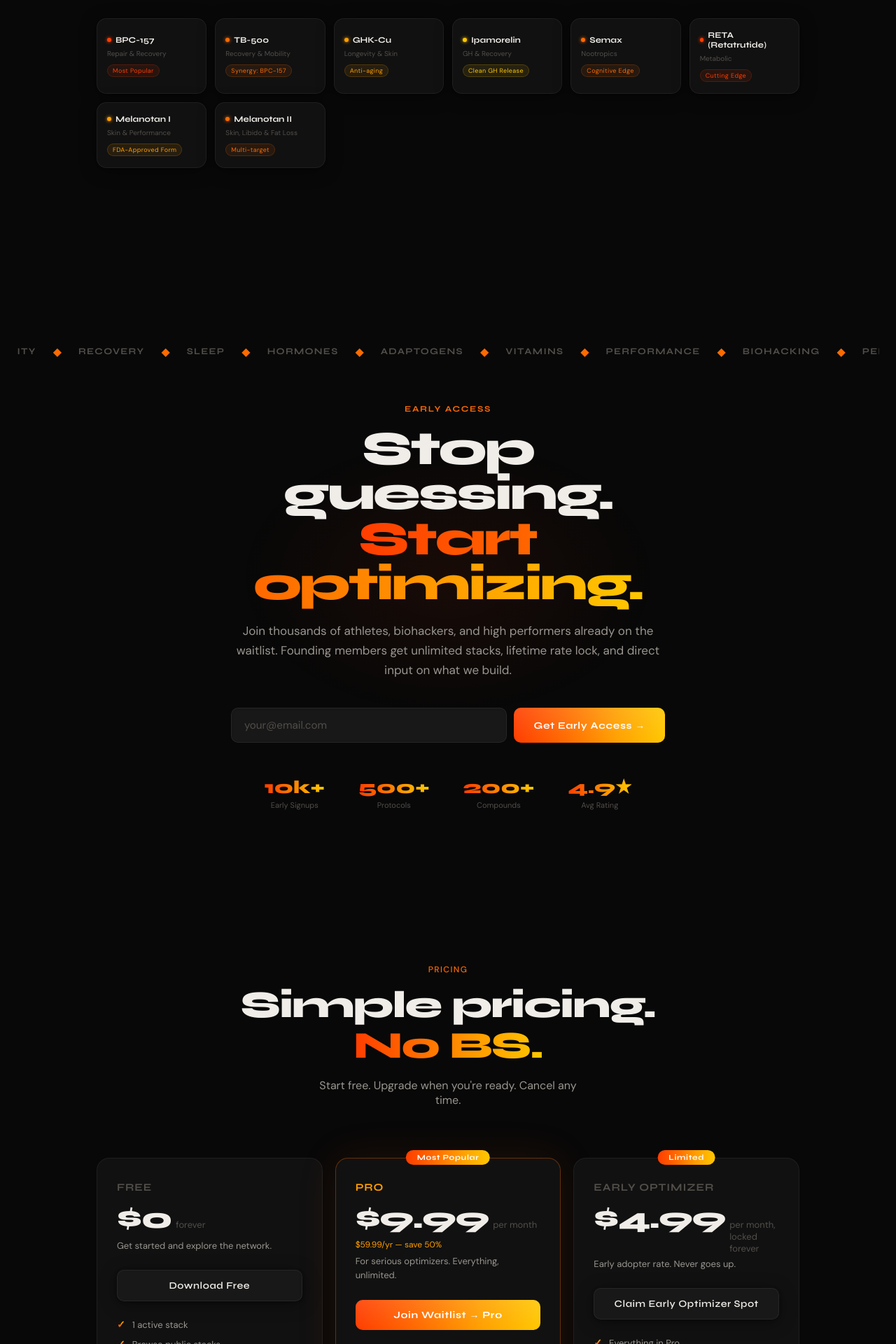
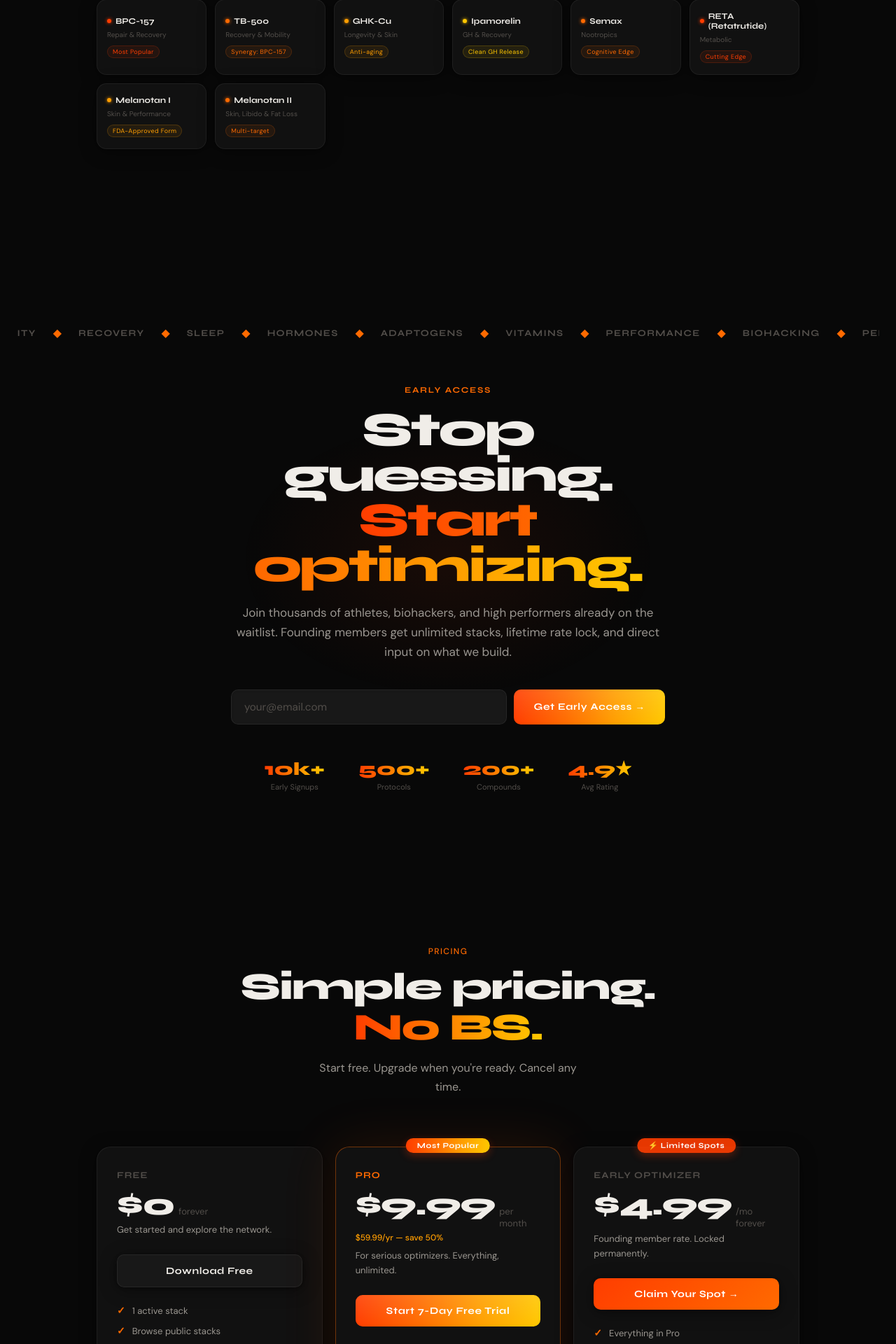
Before and after one commit to devluca999/stackr-landing-page, a Next.js app: page / in a window 1280 px wide. Shown: the part 5793-7713 px from the top of the page at 70% size. Built offline with nearby package versions, Linux system fonts and the light colour scheme.

Commit message:
fix: light mode compound cards, pricing CTAs and compare table, glossary section id

```diff
--- a/components/sections/Glossary.tsx
+++ b/components/sections/Glossary.tsx
@@ -82,55 +82,103 @@ export default function Glossary() {
   const selected = PEPTIDES.find(p=>p.name===active);
 
   return (
-    <section style={{padding:"120px 48px",maxWidth:1100,margin:"0 auto"}}>
-      <div style={{textAlign:"center",marginBottom:64}}>
-        <p style={{fontFamily:"DM Sans,sans-serif",fontSize:12,fontWeight:500,letterSpacing:"0.12em",color:"var(--flame-2)",textTransform:"uppercase",marginBottom:14}}>Compound Library</p>
-        <h2 className="font-display" style={{fontSize:"clamp(34px,5vw,54px)",fontWeight:800,color:"var(--text)",letterSpacing:"-0.03em",lineHeight:1.08}}>
+    <section id="compounds" style={{padding:"120px 48px", maxWidth:1100, margin:"0 auto"}}>
+      <div style={{textAlign:"center", marginBottom:64}}>
+        <p style={{fontFamily:"DM Sans,sans-serif", fontSize:12, fontWeight:500, letterSpacing:"0.12em", color:"var(--flame-2)", textTransform:"uppercase", marginBottom:14}}>Compound Library</p>
+        <h2 className="font-display" style={{fontSize:"clamp(34px,5vw,54px)", fontWeight:800, color:"var(--text)", letterSpacing:"-0.03em", lineHeight:1.08}}>
           Know your<br/><span className="flame-text">compounds.</span>
         </h2>
-        <p style={{fontFamily:"DM Sans,sans-serif",fontSize:16,color:"var(--text-secondary)",maxWidth:480,margin:"16px auto 0",lineHeight:1.65}}>
-          Every compound in Stackr comes with research-backed profiles — effects, dosing, cycles, and side effects. MT-I, MT-II, BPC-157, Semax and more.
+        <p style={{fontFamily:"DM Sans,sans-serif", fontSize:16, color:"var(--text-secondary)", maxWidth:480, margin:"16px auto 0", lineHeight:1.65}}>
+          Every compound in Stackr comes with research-backed profiles — effects, dosing, cycles, and side effects.
         </p>
       </div>
 
-      <div style={{display:"grid",gridTemplateColumns:"repeat(auto-fill,minmax(150px,1fr))",gap:12,marginBottom:32}}>
-        {PEPTIDES.map(p=>(
-          <button key={p.name} onClick={()=>{setActive(active===p.name?null:p.name);setTab("effects");}}
-            style={{padding:"16px 14px",borderRadius:14,background:active===p.name?"var(--surface-2)":"var(--surface)",
-              border:active===p.name?`1px solid ${p.color}40`:"1px solid var(--border)",
-              cursor:"pointer",textAlign:"left",transition:"all 0.2s",
-              boxShadow:active===p.name?`0 0 20px ${p.color}18`:"var(--shadow-card)"}}>
-            <div style={{display:"flex",alignItems:"center",gap:6,marginBottom:6}}>
-              <div style={{width:6,height:6,borderRadius:"50%",background:p.color,boxShadow:`0 0 5px ${p.color}`}}/>
-              <span style={{fontFamily:"Syne,sans-serif",fontWeight:700,fontSize:12,color:"var(--text)"}}>{p.name}</span>
-            </div>
-            <div style={{fontFamily:"DM Sans,sans-serif",fontSize:10,color:"var(--text-muted)",marginBottom:8,lineHeight:1.4}}>{p.category}</div>
-            <div style={{fontFamily:"DM Sans,sans-serif",fontSize:9,padding:"2px 7px",borderRadius:10,background:`${p.color}18`,color:p.color,border:`1px solid ${p.color}30`,display:"inline-block",letterSpacing:"0.04em"}}>{p.badge}</div>
-          </button>
-        ))}
+      {/* Compound grid — fully theme-aware */}
+      <div style={{display:"grid", gridTemplateColumns:"repeat(auto-fill,minmax(150px,1fr))", gap:12, marginBottom:32}}>
+        {PEPTIDES.map(p => {
+          const isActive = active === p.name;
+          return (
+            <button
+              key={p.name}
+              onClick={() => { setActive(isActive ? null : p.name); setTab("effects"); }}
+              style={{
+                padding:"16px 14px",
+                borderRadius:14,
+                // Use CSS vars so both modes work correctly
+                background: isActive ? "var(--surface-2)" : "var(--surface)",
+                border: isActive ? `1px solid ${p.color}50` : "1px solid var(--border)",
+                cursor:"pointer",
+                textAlign:"left",
+                transition:"all 0.2s",
+                boxShadow: isActive ? `0 0 24px ${p.color}20` : "var(--shadow-card)",
+              }}>
+              <div style={{display:"flex", alignItems:"center", gap:6, marginBottom:6}}>
+                <div style={{width:6, height:6, borderRadius:"50%", background:p.color, boxShadow:`0 0 5px ${p.color}`, flexShrink:0}}/>
+                {/* color:"var(--text)" ensures readable in both modes */}
+                <span style={{fontFamily:"Syne,sans-serif", fontWeight:700, fontSize:12, color:"var(--text)"}}>{p.name}</span>
+              </div>
+              <div style={{fontFamily:"DM Sans,sans-serif", fontSize:10, color:"var(--text-muted)", marginBottom:8, lineHeight:1.4}}>{p.category}</div>
+              <div style={{fontFamily:"DM Sans,sans-serif", fontSize:9, padding:"2px 7px", borderRadius:10, background:`${p.color}15`, color:p.color, border:`1px solid ${p.color}30`, display:"inline-block", letterSpacing:"0.04em"}}>{p.badge}</div>
+            </button>
+          );
+        })}
       </div>
 
+      {/* Detail panel — also fully theme-aware */}
       {selected && (
-        <div style={{padding:"28px",borderRadius:18,background:"var(--surface)",border:`1px solid ${selected.color}30`,boxShadow:`0 8px 40px rgba(0,0,0,0.3), 0 0 60px ${selected.color}10`,transition:"all 0.3s"}}>
-          <div style={{display:"flex",justifyContent:"space-between",alignItems:"flex-start",marginBottom:20,flexWrap:"wrap",gap:12}}>
+        <div style={{
+          padding:"28px",
+          borderRadius:18,
+          // theme-aware background
+          background:"var(--surface)",
+          border:`1px solid ${selected.color}30`,
+          boxShadow:`0 8px 40px rgba(0,0,0,0.15), 0 0 60px ${selected.color}08`,
+          transition:"all 0.3s",
+        }}>
+          <div style={{display:"flex", justifyContent:"space-between", alignItems:"flex-start", marginBottom:20, flexWrap:"wrap", gap:12}}>
             <div>
-              <h3 className="font-display" style={{fontWeight:800,fontSize:22,color:"var(--text)",marginBottom:4}}>{selected.name}</h3>
-              <p style={{fontFamily:"DM Sans,sans-serif",fontSize:13,color:"var(--text-muted)"}}>{selected.full}</p>
+              {/* var(--text) for both modes */}
+              <h3 className="font-display" style={{fontWeight:800, fontSize:22, color:"var(--text)", marginBottom:4}}>{selected.name}</h3>
+              <p style={{fontFamily:"DM Sans,sans-serif", fontSize:13, color:"var(--text-muted)"}}>{selected.full}</p>
             </div>
-            <span style={{fontFamily:"DM Sans,sans-serif",fontSize:11,padding:"4px 12px",borderRadius:20,background:`${selected.color}18`,color:selected.color,border:`1px solid ${selected.color}30`}}>{selected.category}</span>
+            <span style={{fontFamily:"DM Sans,sans-serif", fontSize:11, padding:"4px 12px", borderRadius:20, background:`${selected.color}15`, color:selected.color, border:`1px solid ${selected.color}25`}}>{selected.category}</span>
           </div>
-          <div style={{display:"flex",gap:8,marginBottom:20,flexWrap:"wrap"}}>
-            {(["effects","cycle","dose","sideEffects","research"] as const).map(t=>(
-              <button key={t} onClick={()=>setTab(t)} style={{fontFamily:"Syne,sans-serif",fontWeight:600,fontSize:12,padding:"6px 14px",borderRadius:8,border:"none",cursor:"pointer",transition:"all 0.2s",
-                background:tab===t?"var(--gradient-h)":"var(--surface-2)",color:tab===t?"white":"var(--text-muted)",
-                boxShadow:tab===t?"0 4px 12px rgba(255,100,0,0.3)":"none"}}>
-                {t==="sideEffects"?"Side Effects":t.charAt(0).toUpperCase()+t.slice(1)}
+
+          {/* Tab buttons — theme-aware */}
+          <div style={{display:"flex", gap:8, marginBottom:20, flexWrap:"wrap"}}>
+            {(["effects","cycle","dose","sideEffects","research"] as const).map(t => (
+              <button key={t} onClick={() => setTab(t)} style={{
+                fontFamily:"Syne,sans-serif",
+                fontWeight:600,
+                fontSize:12,
+                padding:"6px 14px",
+                borderRadius:8,
+                border: tab===t ? "none" : "1px solid var(--border)",
+                cursor:"pointer",
+                transition:"all 0.2s",
+                background: tab===t ? "var(--gradient-h)" : "var(--surface-2)",
+                color: tab===t ? "white" : "var(--text-secondary)",
+                boxShadow: tab===t ? "0 4px 12px rgba(255,100,0,0.3)" : "none",
+              }}>
+                {t==="sideEffects" ? "Side Effects" : t.charAt(0).toUpperCase()+t.slice(1)}
               </button>
             ))}
           </div>
-          <p style={{fontFamily:"DM Sans,sans-serif",fontSize:15,color:"var(--text-secondary)",lineHeight:1.75}}>
+
+          {/* Content — var(--text-secondary) works in both modes */}
+          <p style={{fontFamily:"DM Sans,sans-serif", fontSize:15, color:"var(--text-secondary)", lineHeight:1.75}}>
             {selected[tab]}
           </p>
+
+          {/* In-context CTA */}
+          <div style={{marginTop:24, paddingTop:20, borderTop:"1px solid var(--border)", display:"flex", alignItems:"center", justifyContent:"space-between", flexWrap:"wrap", gap:12}}>
+            <p style={{fontFamily:"DM Sans,sans-serif", fontSize:13, color:"var(--text-muted)"}}>
+              Add {selected.name} to your protocol in Stackr
+            </p>
+            <a href="#waitlist" className="btn-flame" style={{padding:"9px 20px", fontSize:13}}>
+              Get started →
+            </a>
+          </div>
         </div>
       )}
     </section>
--- a/components/sections/Pricing.tsx
+++ b/components/sections/Pricing.tsx
@@ -1,63 +1,229 @@
 "use client";
+import { useState } from "react";
 
 const PLANS = [
   {
-    name:"Free", price:"$0", period:"forever", desc:"Get started and explore the network.",
-    cta:"Download Free", highlight:false,
-    features:["1 active stack","Browse public stacks","Clone up to 3 stacks","Basic compound library","Community access"],
+    id: "free",
+    name: "Free",
+    price: "$0",
+    period: "forever",
+    desc: "Get started and explore the network.",
+    cta: "Download Free",
+    ctaHref: "#waitlist",
+    highlight: false,
+    badge: null,
+    yearly: null,
+    features: [
+      "1 active stack",
+      "Browse public stacks",
+      "Clone up to 3 stacks",
+      "Basic compound library",
+      "Community access",
+    ],
   },
   {
-    name:"Pro", price:"$9.99", period:"per month", desc:"For serious optimizers. Everything, unlimited.",
-    cta:"Join Waitlist → Pro", highlight:true, badge:"Most Popular",
-    yearly:"$59.99/yr — save 50%",
-    features:["Unlimited stacks","Full tracking & analytics","Unlimited cloning","AI protocol suggestions","Priority compound data","Export & share anywhere","7-day free trial"],
+    id: "pro",
+    name: "Pro",
+    price: "$9.99",
+    period: "per month",
+    desc: "For serious optimizers. Everything, unlimited.",
+    cta: "Start 7-Day Free Trial",
+    ctaHref: "#waitlist",
+    highlight: true,
+    badge: "Most Popular",
+    yearly: "$59.99/yr — save 50%",
+    features: [
+      "Unlimited stacks",
+      "Full tracking & analytics",
+      "Unlimited cloning & remixing",
+      "AI protocol suggestions",
+      "Priority compound data",
+      "Shareable protocol cards",
+      "7-day free trial included",
+    ],
   },
   {
-    name:"Early Optimizer", price:"$4.99", period:"per month, locked forever", desc:"Early adopter rate. Never goes up.",
-    cta:"Claim Early Optimizer Spot", highlight:false, badge:"Limited",
-    features:["Everything in Pro","Early Optimizer badge on profile","Direct product input","Lifetime rate lock","Early feature access"],
+    id: "early",
+    name: "Early Optimizer",
+    price: "$4.99",
+    period: "/mo forever",
+    desc: "Founding member rate. Locked permanently.",
+    cta: "Claim Your Spot →",
+    ctaHref: "#waitlist",
+    highlight: false,
+    badge: "⚡ Limited Spots",
+    yearly: null,
+    features: [
+      "Everything in Pro",
+      "Early Optimizer badge",
+      "Direct product input",
+      "Lifetime rate lock",
+      "Early feature access",
+    ],
   },
 ];
 
+const COMPARE = [
+  { label:"Active stacks",         free:"1",    pro:"Unlimited" },
+  { label:"Stack cloning",         free:"3",    pro:"Unlimited" },
+  { label:"Compound library",      free:"✓",    pro:"✓" },
+  { label:"Daily tracking",        free:"✓",    pro:"✓" },
+  { label:"Journal & insights",    free:"—",    pro:"✓" },
+  { label:"Share cards",           free:"—",    pro:"✓" },
+  { label:"Protocol timeline",     free:"—",    pro:"✓" },
+  { label:"Remix tracking",        free:"—",    pro:"✓" },
+  { label:"Compound scanner",      free:"—",    pro:"Soon" },
+];
+
 export default function Pricing() {
+  const [showCompare, setShowCompare] = useState(false);
+
   return (
-    <section id="pricing" style={{ padding:"120px 48px", maxWidth:1100, margin:"0 auto" }}>
+    <section style={{ padding:"120px 48px", maxWidth:1100, margin:"0 auto" }}>
       <div style={{ textAlign:"center", marginBottom:72 }}>
         <p style={{ fontFamily:"DM Sans,sans-serif", fontSize:12, fontWeight:500, letterSpacing:"0.12em", color:"var(--flame-2)", textTransform:"uppercase", marginBottom:14 }}>Pricing</p>
         <h2 className="font-display" style={{ fontSize:"clamp(34px,5vw,54px)", fontWeight:800, color:"var(--text)", letterSpacing:"-0.03em", lineHeight:1.08 }}>
           Simple pricing.<br/><span className="flame-text">No BS.</span>
         </h2>
-        <p style={{ fontFamily:"DM Sans,sans-serif", fontSize:16, color:"var(--text-secondary)", marginTop:16, maxWidth:380, margin:"16px auto 0" }}>
+        <p style={{ fontFamily:"DM Sans,sans-serif", fontSize:16, color:"var(--text-secondary)", maxWidth:380, margin:"16px auto 0", lineHeight:1.65 }}>
           Start free. Upgrade when you&apos;re ready. Cancel any time.
         </p>
       </div>
+
       <div style={{ display:"grid", gridTemplateColumns:"repeat(auto-fit,minmax(280px,1fr))", gap:18, alignItems:"start" }}>
-        {PLANS.map((p,i) => (
-          <div key={i} style={{ padding:"32px 28px", borderRadius:18, background:"var(--surface)", border: p.highlight ? "1px solid rgba(255,106,0,0.35)" : "1px solid var(--border)", position:"relative", boxShadow: p.highlight ? "0 0 60px rgba(255,100,0,0.1)" : "none" }}>
-            {p.badge && <div style={{ position:"absolute", top:-12, left:"50%", transform:"translateX(-50%)", padding:"4px 16px", borderRadius:20, background:"var(--gradient-h)", fontFamily:"Syne,sans-serif", fontWeight:700, fontSize:11, color:"white", letterSpacing:"0.06em", whiteSpace:"nowrap" }}>{p.badge}</div>}
+        {PLANS.map((p) => (
+          <div key={p.id} style={{
+            padding:"32px 28px",
+            borderRadius:20,
+            position:"relative",
+            // Glass treatment — theme-aware
+            background: p.highlight
+              ? "var(--surface)"
+              : "var(--surface)",
+            border: p.highlight
+              ? "1px solid rgba(255,106,0,0.4)"
+              : "1px solid var(--border)",
+            boxShadow: p.highlight
+              ? "0 0 80px rgba(255,100,0,0.12), 0 20px 60px rgba(0,0,0,0.15)"
+              : "var(--shadow-card)",
+          }}>
+            {/* Badge */}
+            {p.badge && (
+              <div style={{
+                position:"absolute", top:-13, left:"50%", transform:"translateX(-50%)",
+                padding:"4px 16px", borderRadius:20,
+                background: p.highlight ? "var(--gradient-h)" : "rgba(255,61,0,0.9)",
+                fontFamily:"Syne,sans-serif", fontWeight:700, fontSize:11,
+                color:"white", letterSpacing:"0.06em", whiteSpace:"nowrap",
+                boxShadow:"0 4px 12px rgba(255,61,0,0.3)",
+              }}>{p.badge}</div>
+            )}
+
+            {/* Header */}
             <div style={{ marginBottom:24 }}>
-              <div className="font-display" style={{ fontWeight:700, fontSize:15, color:p.highlight?"var(--flame-3)":"var(--text-muted)", letterSpacing:"0.06em", textTransform:"uppercase", marginBottom:10 }}>{p.name}</div>
+              <div className="font-display" style={{
+                fontWeight:700, fontSize:13, letterSpacing:"0.08em", textTransform:"uppercase",
+                marginBottom:12,
+                color: p.highlight ? "var(--flame-2)" : "var(--text-muted)",
+              }}>{p.name}</div>
+
               <div style={{ display:"flex", alignItems:"baseline", gap:6, marginBottom:4 }}>
-                <span className="font-display" style={{ fontWeight:800, fontSize:42, color:"var(--text)", letterSpacing:"-0.03em" }}>{p.price}</span>
+                <span className="font-display" style={{ fontWeight:800, fontSize:44, color:"var(--text)", letterSpacing:"-0.03em", lineHeight:1 }}>{p.price}</span>
                 <span style={{ fontFamily:"DM Sans,sans-serif", fontSize:13, color:"var(--text-muted)" }}>{p.period}</span>
               </div>
-              {p.yearly && <div style={{ fontFamily:"DM Sans,sans-serif", fontSize:12, color:"var(--flame-3)", marginBottom:6 }}>{p.yearly}</div>}
+
+              {p.yearly && (
+                <div style={{ fontFamily:"DM Sans,sans-serif", fontSize:12, color:"var(--flame-3)", marginBottom:8, fontWeight:500 }}>
+                  {p.yearly}
+                </div>
+              )}
+
               <p style={{ fontFamily:"DM Sans,sans-serif", fontSize:13, color:"var(--text-secondary)", lineHeight:1.6 }}>{p.desc}</p>
             </div>
-            <a href="#waitlist" className={p.highlight ? "btn-flame" : "btn-ghost"} style={{ width:"100%", padding:"13px 20px", marginBottom:24, display:"block", textAlign:"center" }}>{p.cta}</a>
+
+            {/* CTA button */}
+            <a
+              href={p.ctaHref}
+              className={p.highlight ? "btn-flame" : "btn-ghost"}
+              style={{
+                width:"100%", padding:"14px 20px", marginBottom:24,
+                display:"block", textAlign:"center",
+                fontSize:14, fontWeight:700,
+                // For early optimizer — special treatment
+                ...(p.id === "early" ? {
+                  background:"linear-gradient(135deg,#FF3D00,#FF6A00)",
+                  color:"white",
+                  border:"none",
+                  borderRadius:10,
+                } : {}),
+              }}>
+              {p.cta}
+            </a>
+
+            {/* Features */}
             <div style={{ display:"flex", flexDirection:"column", gap:10 }}>
-              {p.features.map(f=>(
-                <div key={f} style={{ display:"flex", alignItems:"center", gap:10 }}>
-                  <span className="flame-text" style={{ fontSize:14, fontWeight:700, flexShrink:0 }}>✓</span>
-                  <span style={{ fontFamily:"DM Sans,sans-serif", fontSize:13, color:"var(--text-secondary)" }}>{f}</span>
+              {p.features.map(f => (
+                <div key={f} style={{ display:"flex", alignItems:"flex-start", gap:10 }}>
+                  <span style={{ color:"var(--flame-2)", fontSize:14, fontWeight:700, flexShrink:0, lineHeight:1.4 }}>✓</span>
+                  <span style={{ fontFamily:"DM Sans,sans-serif", fontSize:13, color:"var(--text-secondary)", lineHeight:1.5 }}>{f}</span>
                 </div>
               ))}
             </div>
+
+            {/* Trial note for Pro */}
+            {p.id === "pro" && (
+              <p style={{ fontFamily:"DM Sans,sans-serif", fontSize:11, color:"var(--text-muted)", marginTop:20, textAlign:"center" }}>
+                No credit card required to start trial
+              </p>
+            )}
+
+            {/* Spots counter for Early */}
+            {p.id === "early" && (
+              <div style={{ marginTop:16, padding:"10px 14px", borderRadius:10, background:"rgba(255,61,0,0.06)", border:"1px solid rgba(255,61,0,0.15)", textAlign:"center" }}>
+                <p style={{ fontFamily:"Syne,sans-serif", fontSize:12, fontWeight:700, color:"var(--flame-2)" }}>
+                  ⚡ Limited founding spots — never increases
+                </p>
+              </div>
+            )}
           </div>
         ))}
       </div>
+
+      {/* Compare toggle */}
+      <div style={{ textAlign:"center", marginTop:40 }}>
+        <button
+          onClick={() => setShowCompare(v => !v)}
+          style={{ fontFamily:"DM Sans,sans-serif", fontSize:14, color:"var(--text-muted)", background:"none", border:"none", cursor:"pointer", textDecoration:"underline", textUnderlineOffset:3 }}>
+          {showCompare ? "Hide" : "Compare all plans"} ↓
+        </button>
+      </div>
+
+      {/* Comparison table */}
+      {showCompare && (
+        <div style={{ marginTop:32, borderRadius:16, overflow:"hidden", border:"1px solid var(--border)" }}>
+          {/* Header */}
+          <div style={{ display:"grid", gridTemplateColumns:"2fr 1fr 1fr", background:"var(--surface-2)", padding:"12px 20px", borderBottom:"1px solid var(--border)" }}>
+            <span style={{ fontFamily:"DM Sans,sans-serif", fontSize:12, color:"var(--text-muted)" }}>Feature</span>
+            <span style={{ fontFamily:"Syne,sans-serif", fontSize:12, fontWeight:700, color:"var(--text-muted)", textAlign:"center" }}>Free</span>
+            <span style={{ fontFamily:"Syne,sans-serif", fontSize:12, fontWeight:700, color:"var(--flame-2)", textAlign:"center" }}>Pro</span>
+          </div>
+          {COMPARE.map((row, i) => (
+            <div key={row.label} style={{
+              display:"grid", gridTemplateColumns:"2fr 1fr 1fr",
+              padding:"12px 20px",
+              background: i % 2 === 0 ? "var(--surface)" : "var(--surface-2)",
+              borderBottom: i < COMPARE.length - 1 ? "1px solid var(--border)" : "none",
+            }}>
+              <span style={{ fontFamily:"DM Sans,sans-serif", fontSize:13, color:"var(--text-secondary)" }}>{row.label}</span>
+              <span style={{ fontFamily:"DM Sans,sans-serif", fontSize:13, color:"var(--text-muted)", textAlign:"center" }}>{row.free}</span>
+              <span style={{ fontFamily:"DM Sans,sans-serif", fontSize:13, color: row.pro === "✓" ? "var(--flame-2)" : row.pro === "—" ? "var(--text-muted)" : "var(--flame-3)", textAlign:"center", fontWeight: row.pro === "✓" ? "600" : "400" }}>{row.pro}</span>
+            </div>
+          ))}
+        </div>
+      )}
+
       <p style={{ textAlign:"center", fontFamily:"DM Sans,sans-serif", fontSize:13, color:"var(--text-muted)", marginTop:32 }}>
-        All plans include a 7-day free trial on Pro. No credit card required to join the waitlist.
+        All Pro plans include a 7-day free trial. Cancel any time. No surprises.
       </p>
     </section>
   );
```
